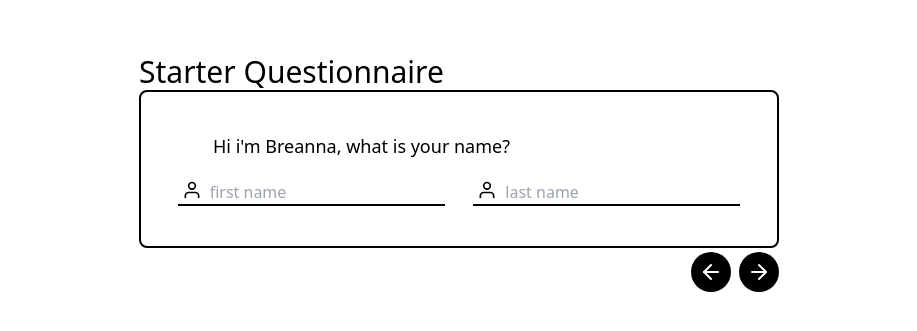
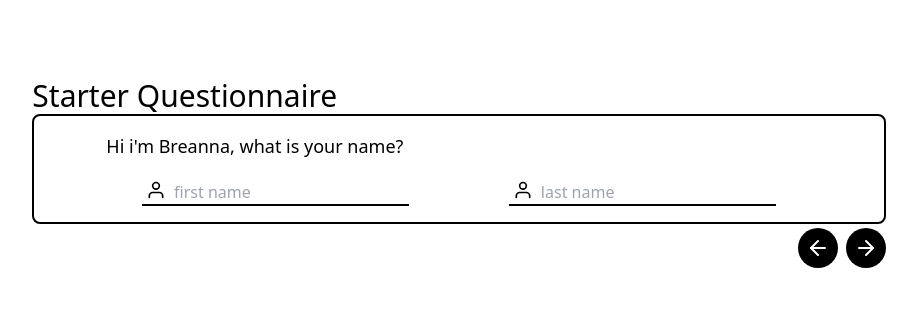
Before and after one commit to jgarcia4444/fit-body-bells, a React (Create React App) app: page /info-form in a window 1280 px wide. Shown: the part 227-558 px from the top of the page, without its empty margins (181-1098 px from the left). Built offline with nearby package versions, Linux system fonts and the light colour scheme.

Commit message:
fixed the padding of the information prompt.

```diff
--- a/src/Pages/Questionnaire/index.js
+++ b/src/Pages/Questionnaire/index.js
@@ -95,15 +95,15 @@ const Questionnaire = ({questions, submitQuestionnaire}) => {
         <div className="w-screen h-screen flex flex-col items-center justify-center">
             {formSubmitted === false ?
             (
-                <>
-                    <div className="w-1/2">
-                    <h1 className="text-3xl ">Starter Questionnaire</h1>
+                <div className="w-full flex flex-col items-center">
+                    <div className="w-2/3">
+                        <h1 className="text-3xl ">Starter Questionnaire</h1>
                     </div>
-                    <div className="w-1/2">
+                    <div className="w-2/3">
                         <InformationPrompt label={labels[questionIndex]} promptType={questionnaireInputs[questionIndex].key} />
                         <QuestionnaireActionButtons showSubmit={showSubmit} nextPress={handleNextPress} previousPress={handlePreviousPress}  />
                     </div>
-                </>
+                </div>
             )
             :
             (
--- a/src/components/Questionnaire/InformationPrompt/index.js
+++ b/src/components/Questionnaire/InformationPrompt/index.js
@@ -149,7 +149,7 @@ const InformationPrompt = ({promptType, questions, updateLName, updateFName, upd
     }
 
     return (
-        <div className="w-full border-2 border-black rounded-lg px-2 py-10 flex flex-row justify-center flex-wrap">
+        <div className="px-2 py-4 border-2 border-black rounded-lg flex flex-col justify-center flex-wrap">
             <InputDetail content={label} />
             {renderPrompt()}
         </div>
--- a/src/shared/inputs/TextInput/index.js
+++ b/src/shared/inputs/TextInput/index.js
@@ -11,7 +11,7 @@ const TextInput = ({icon, value, changeFunc, placeholder, label=""}) => {
                 return "text"
         }
     }
-
+//
     return (
         <div className="flex flex-row border-b-2 border-black pt-1 px-1 items-start">
             {icon}
```
